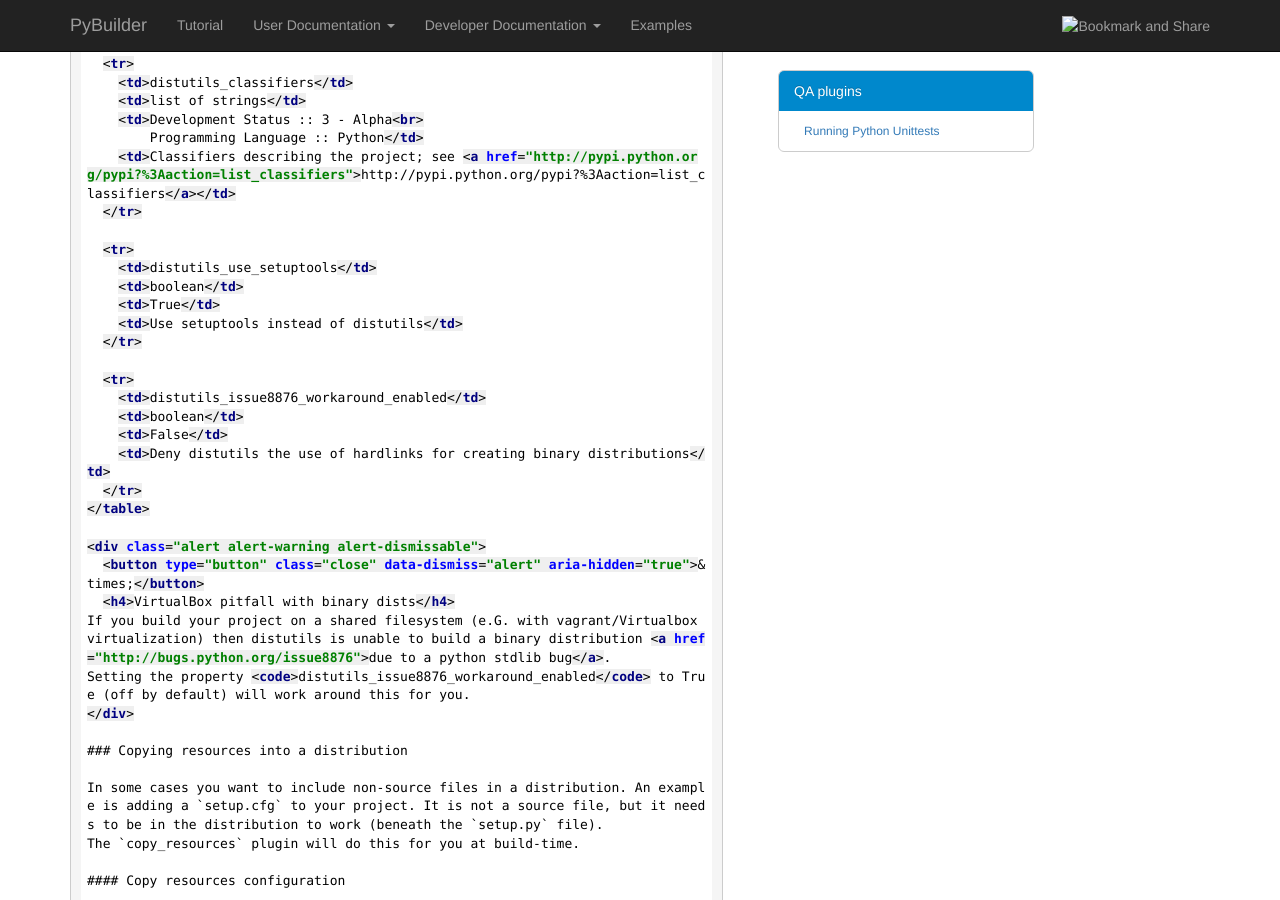
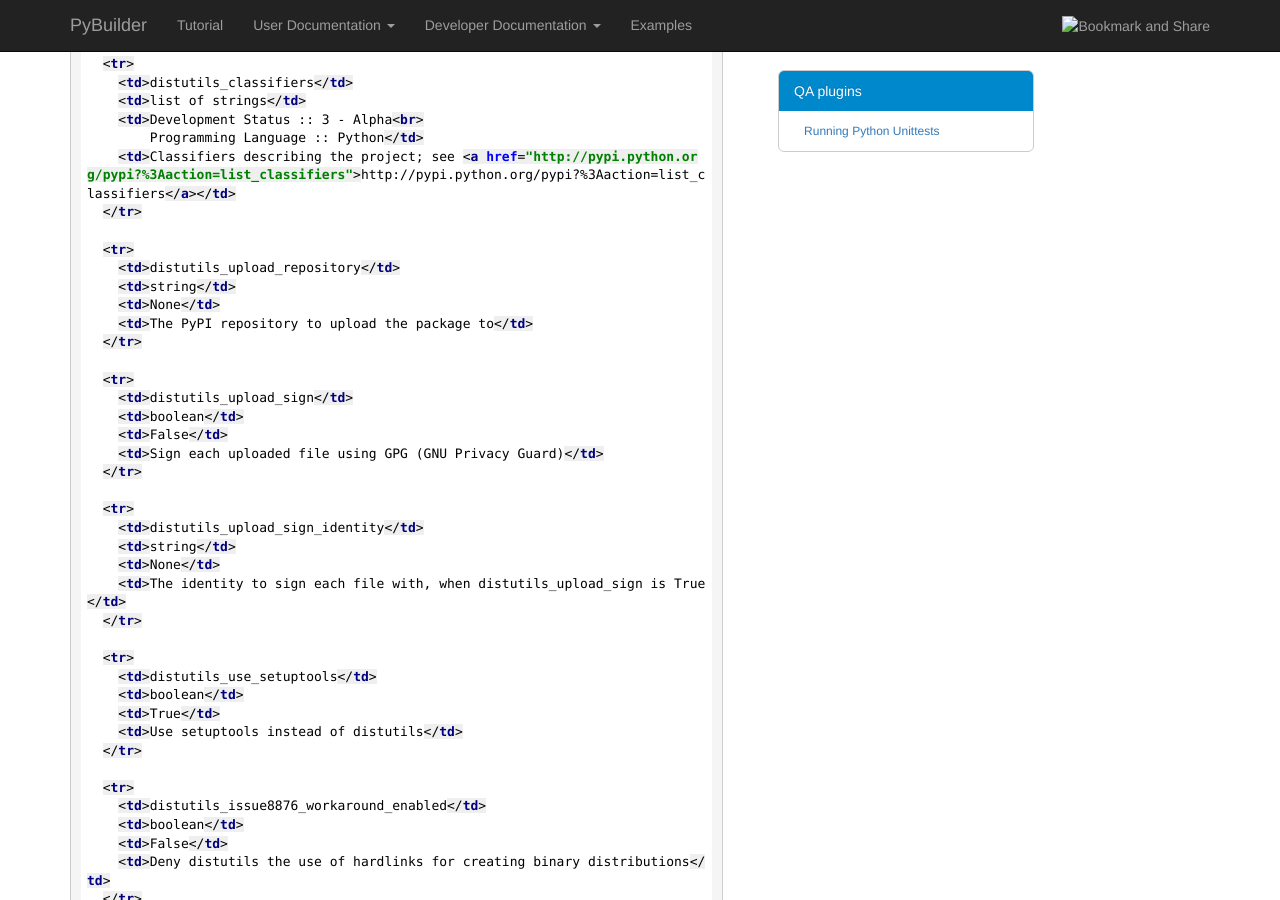
Before and after one commit to pybuilder/pybuilder.github.io, a Jekyll site: the page built from documentation/plugins.md, in a window 1280 px wide and 900 px high, scrolled down 14567 px. Built offline with Jekyll 4.4.1, drawn with Linux system fonts in a browser that asks for light colours; nearby versions of some CDN libraries.

Commit message:
Add documentation for new distutils plugin properties.

```diff
--- a/documentation/plugins.md
+++ b/documentation/plugins.md
@@ -732,6 +732,27 @@ def initialize (project):
   </tr>
 
   <tr>
+    <td>distutils_upload_repository</td>
+    <td>string</td>
+    <td>None</td>
+    <td>The PyPI repository to upload the package to</td>
+  </tr>
+
+  <tr>
+    <td>distutils_upload_sign</td>
+    <td>boolean</td>
+    <td>False</td>
+    <td>Sign each uploaded file using GPG (GNU Privacy Guard)</td>
+  </tr>
+
+  <tr>
+    <td>distutils_upload_sign_identity</td>
+    <td>string</td>
+    <td>None</td>
+    <td>The identity to sign each file with, when distutils_upload_sign is True</td>
+  </tr>
+
+  <tr>
     <td>distutils_use_setuptools</td>
     <td>boolean</td>
     <td>True</td>
```
